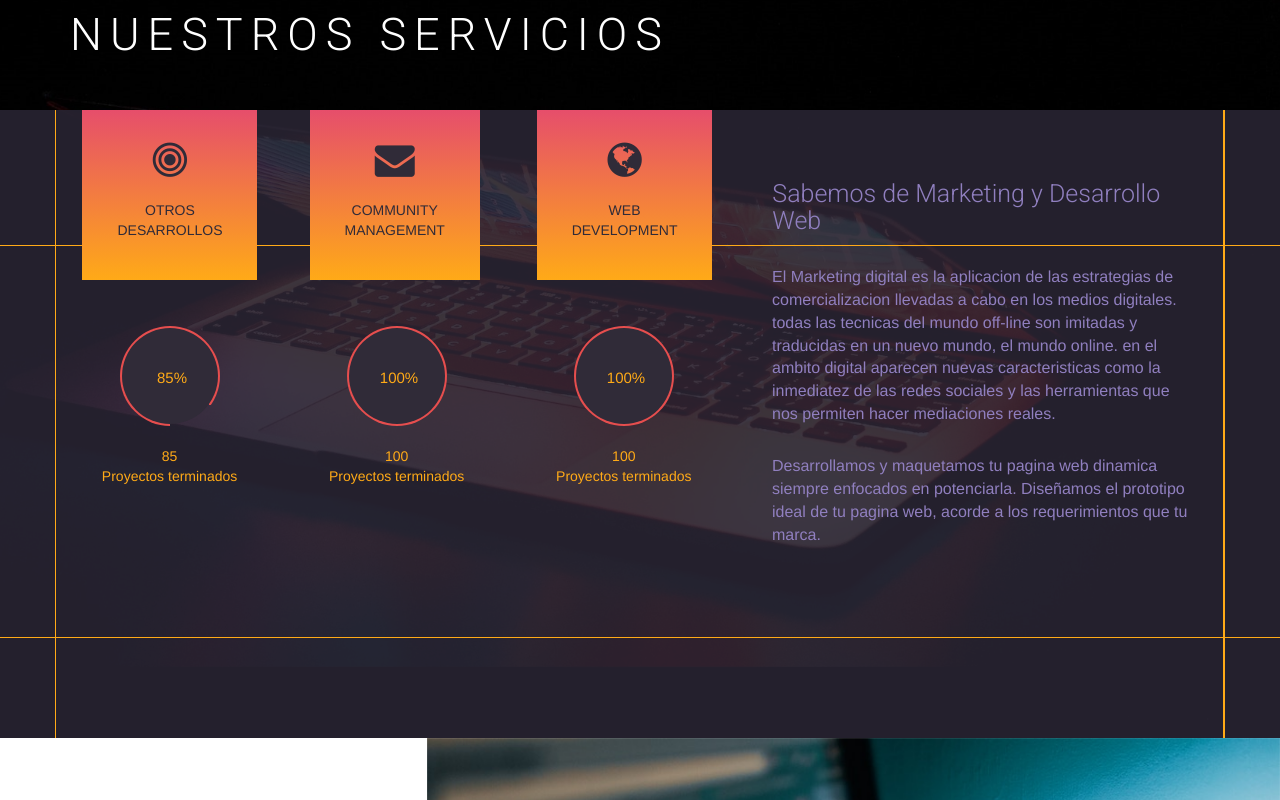
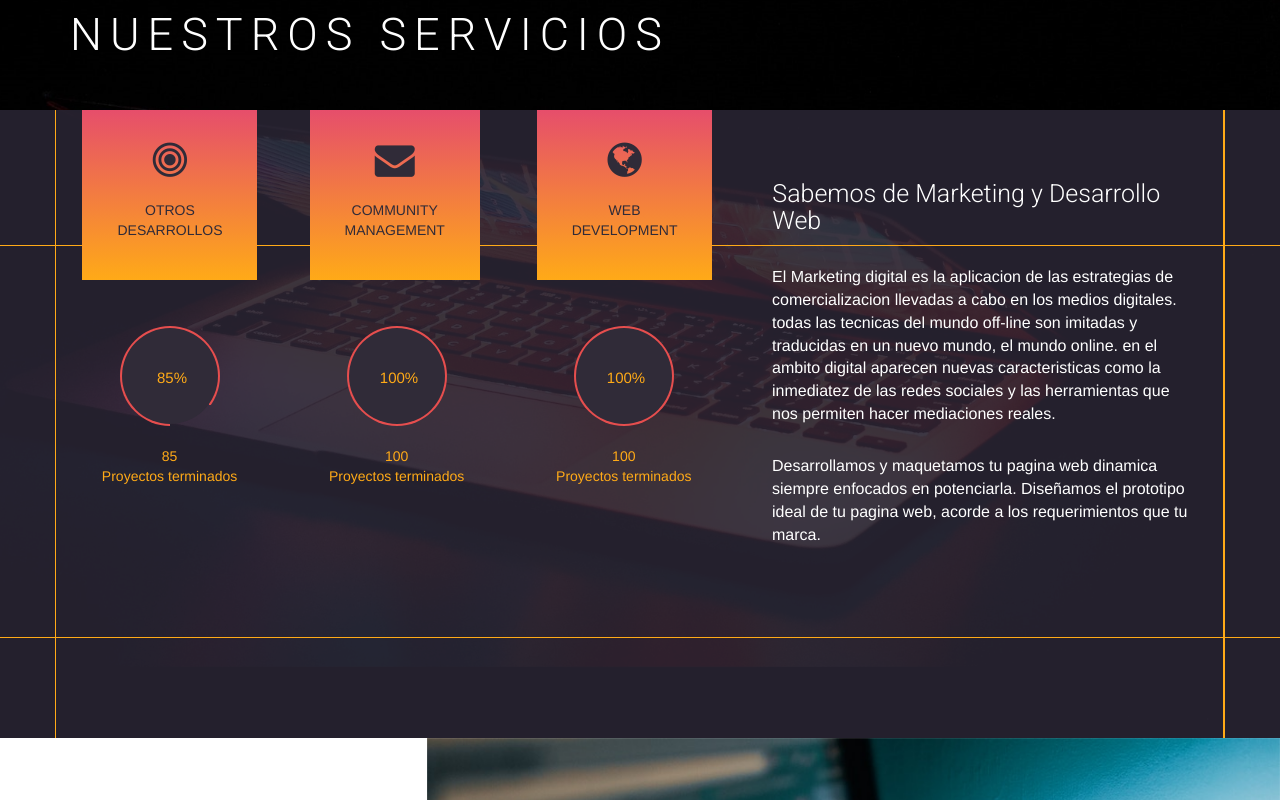
Before and after one commit to jorgerj22/arizonacontenidos2.0, a plain HTML site: page index.html in a window 1280 px wide. Shown: the part 840-1640 px from the top of the page. Drawn offline with Linux system fonts and the light colour scheme.

Commit message:
agregando cambio de color

```diff
--- a/css/main.css
+++ b/css/main.css
@@ -104,7 +104,7 @@ a:hover
 ==================================*/
 .custom-purple
 {
-	color: #907fbf;
+	color: #FFF;
 }
 .custom-white
 {
```
